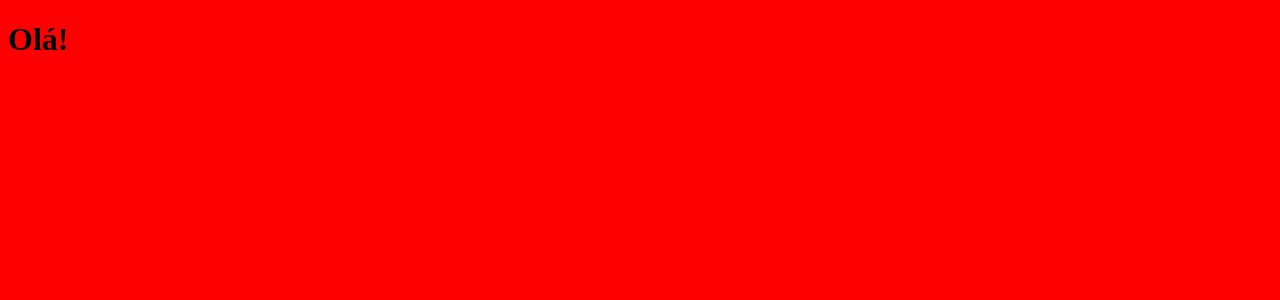
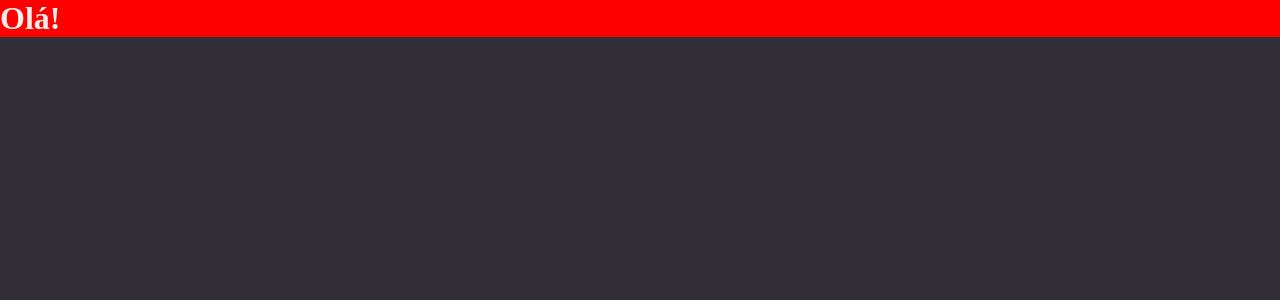
Before and after one commit to Vinicius-Barbosa-Santos/rocketseat-notes, a React (Vite) app: page / in a window 1280 px wide. Shown: the top 300 px of the page. Built offline with nearby package versions, Linux system fonts and the light colour scheme.

Commit message:
Global styles

```diff
--- a/package.json
+++ b/package.json
@@ -11,7 +11,8 @@
   },
   "dependencies": {
     "react": "^18.2.0",
-    "react-dom": "^18.2.0"
+    "react-dom": "^18.2.0",
+    "styled-components": "^6.0.8"
   },
   "devDependencies": {
     "@types/react": "^18.2.15",
--- a/src/main.jsx
+++ b/src/main.jsx
@@ -1,9 +1,15 @@
 import React from 'react'
 import ReactDOM from 'react-dom/client'
+import theme from './styles/theme'
+import { Global } from './styles/global'
 import { Details } from './pages/Details'
+import { ThemeProvider } from 'styled-components'
 
 ReactDOM.createRoot(document.getElementById('root')).render(
   <React.StrictMode>
-    <Details />
+    <ThemeProvider theme={theme}>
+      <Details />
+      <Global />
+    </ThemeProvider>
   </React.StrictMode>,
 )
--- a/src/pages/Details/index.jsx
+++ b/src/pages/Details/index.jsx
@@ -1,9 +1,9 @@
-import './styles.css'
+import * as C from './styles'
 
 export const Details = () => {
   return(
-    <div>
+    <C.DetailsContainer>
       <h1>Olá!</h1>
-    </div>
+    </C.DetailsContainer>
   )
 }
--- a/src/pages/Details/styles.css
+++ /dev/null
@@ -1,3 +0,0 @@
-body {
-    background: red;
-}
--- /dev/null
+++ b/src/pages/Details/styles.js
@@ -0,0 +1,5 @@
+import styled from "styled-components";
+
+export const DetailsContainer = styled.div`
+    background-color: red;
+`
--- /dev/null
+++ b/src/styles/global.js
@@ -0,0 +1,27 @@
+import { createGlobalStyle } from 'styled-components'
+
+export const Global = createGlobalStyle`
+    * {
+        margin: 0;
+        padding: 0;
+        box-sizing: border-box;
+    }
+
+    body {
+        color: ${({theme}) => theme.COLORS.WHITE};
+        background-color: ${({theme}) => theme.COLORS.BACKGROUND_800};
+    }
+
+    a {
+        text-decoration: none;
+    }
+
+    button, a {
+        cursor: pointer;
+        transition: filter .2s;
+    }
+
+    button:hover, a:hover {
+        filter : brightness(0.9)
+    }
+`
--- /dev/null
+++ b/src/styles/theme.js
@@ -0,0 +1,15 @@
+export default {
+    COLORS: {
+        BACKGROUND_900: "#232129",
+        BACKGROUND_800: "#312E38",
+        BACKGROUND_700: "#3E3B47",
+
+        WHITE: "#F4EDE8",
+        ORANGE: "#FF9000",
+
+        GRAY_100: "#999591",
+        GRAY_300: "#666360",
+
+        RED: "#FF002E"
+    }
+}
```
Also changed, not shown: 1 other file (tests, documents, lock files or other folders).
